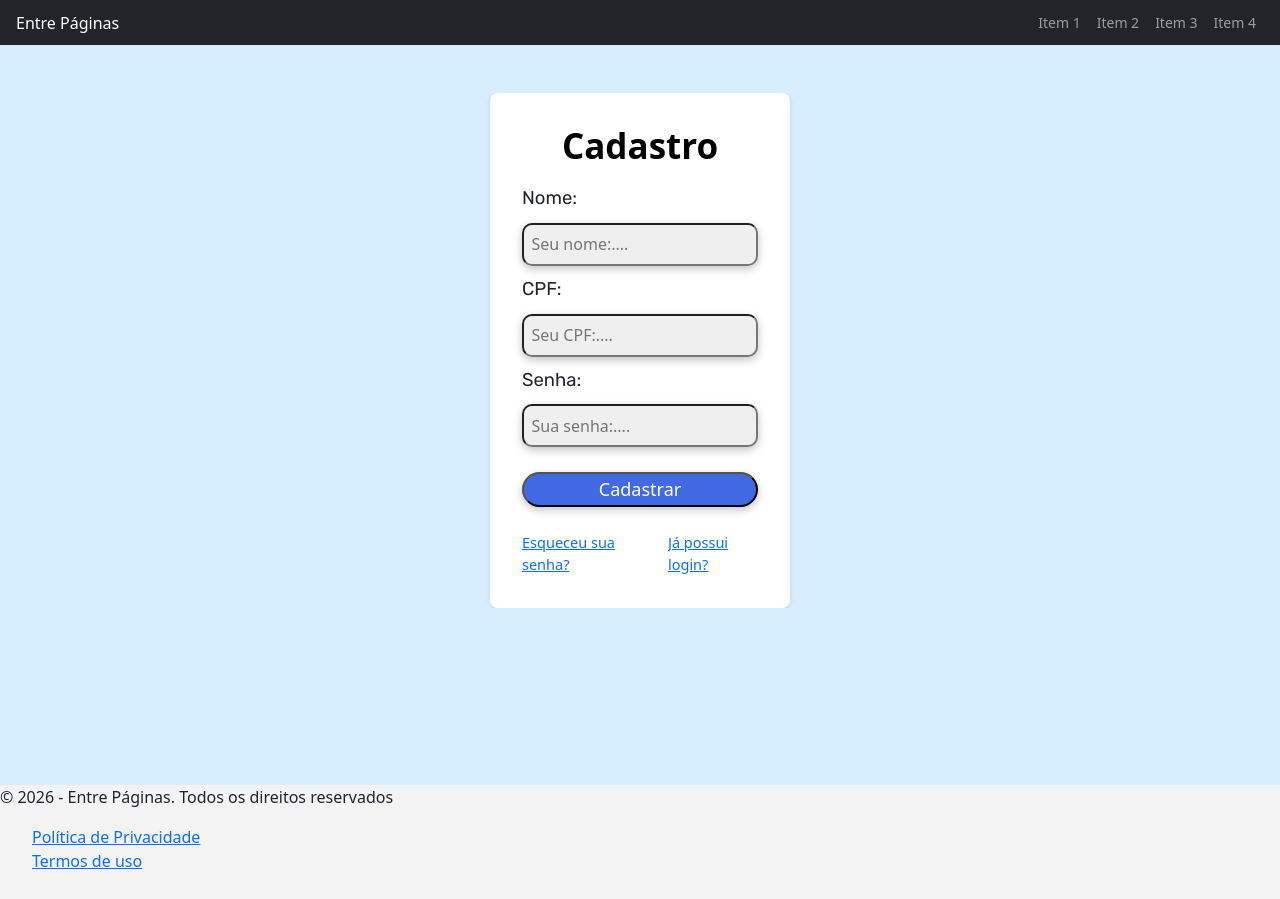
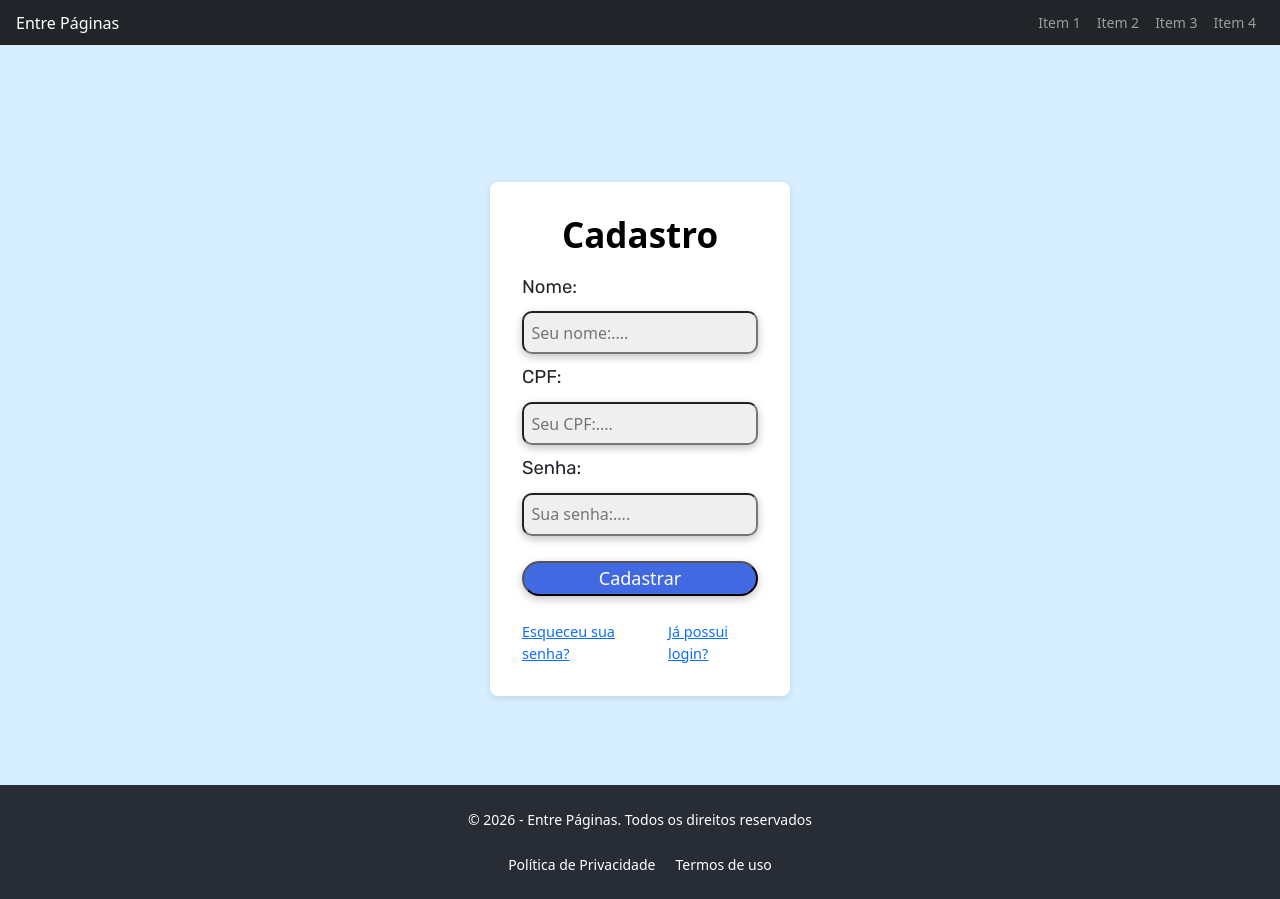
Before and after one commit to nathandacunha/projetoEntrePaginas, a React app in the folder frontend/: page / in a window 1280 px wide. Built offline with nearby package versions, Linux system fonts and the light colour scheme; the HTML template or start-up script is replaced by a standard one.

Commit message:
style(css): estilização do rodapé

```diff
--- a/frontend/src/App.jsx
+++ b/frontend/src/App.jsx
@@ -1,4 +1,4 @@
-import '../src/styles/App.css';
+import './styles/App.css';
 import NavBar from './components/NavBar';
 import Cadastro from './pages/Cadastro';
 import Footer from './components/Footer';
@@ -6,14 +6,9 @@ import Footer from './components/Footer';
 function App() {
   return (
     <>
-      <NavBar titulo = "navbar" />
-      <main>
-        <Cadastro titulo = "formulario_cadastro">
-        </Cadastro>
-      </main>
-      <footer>
-        <Footer titulo = "footer_cadastro"></Footer>
-      </footer>
+      <NavBar />
+      <Cadastro />
+      <Footer />
     </>
   );
 }
--- a/frontend/src/components/Footer.jsx
+++ b/frontend/src/components/Footer.jsx
@@ -1,3 +1,5 @@
+import "../styles/Footer.css";
+
 function Footer() {
     return (
         <footer className = "App-Footer">
--- a/frontend/src/styles/App.css
+++ b/frontend/src/styles/App.css
@@ -5,7 +5,6 @@
   margin: 0;
   box-sizing: border-box;
 
-  overflow: hidden;
 }
 /*Variaveis em css */
 :root {
@@ -14,6 +13,12 @@
   --transition-effect-hover-color: blueviolet;
   --color-button: #4169E1;
   --font-geral: "Rubik", sans-serif;
+}
+
+#root {
+  min-height: 100vh;
+  display: flex;
+  flex-direction: column;
 }
 
 .container {
@@ -26,6 +31,11 @@
 }
 
 .App-Cadastro {
+  flex: 1;
+  display: flex;
+  justify-content: center;
+
+  align-items: center;
+  min-height: calc(100vh - 60px);
   background-color: var(--wallpaper-color);
-  min-height: calc(100vh - 60px);
 }
--- /dev/null
+++ b/frontend/src/styles/Footer.css
@@ -0,0 +1,27 @@
+.App-Footer {
+  display: flex;
+  flex-direction: column;
+  align-items: center;
+  gap: 0.5rem;
+  padding: 1.5rem 1rem;
+  background-color: #282c34;
+  color: white;
+  font-size: 14px;
+}
+
+.App-Footer ul {
+  display: flex;
+  gap: 20px;
+  list-style: none;
+  padding: 0;
+  margin: 0;
+}
+
+.App-Footer a {
+  color: white;
+  text-decoration: none;
+}
+
+.App-Footer a:hover {
+  text-decoration: underline;
+}
```
